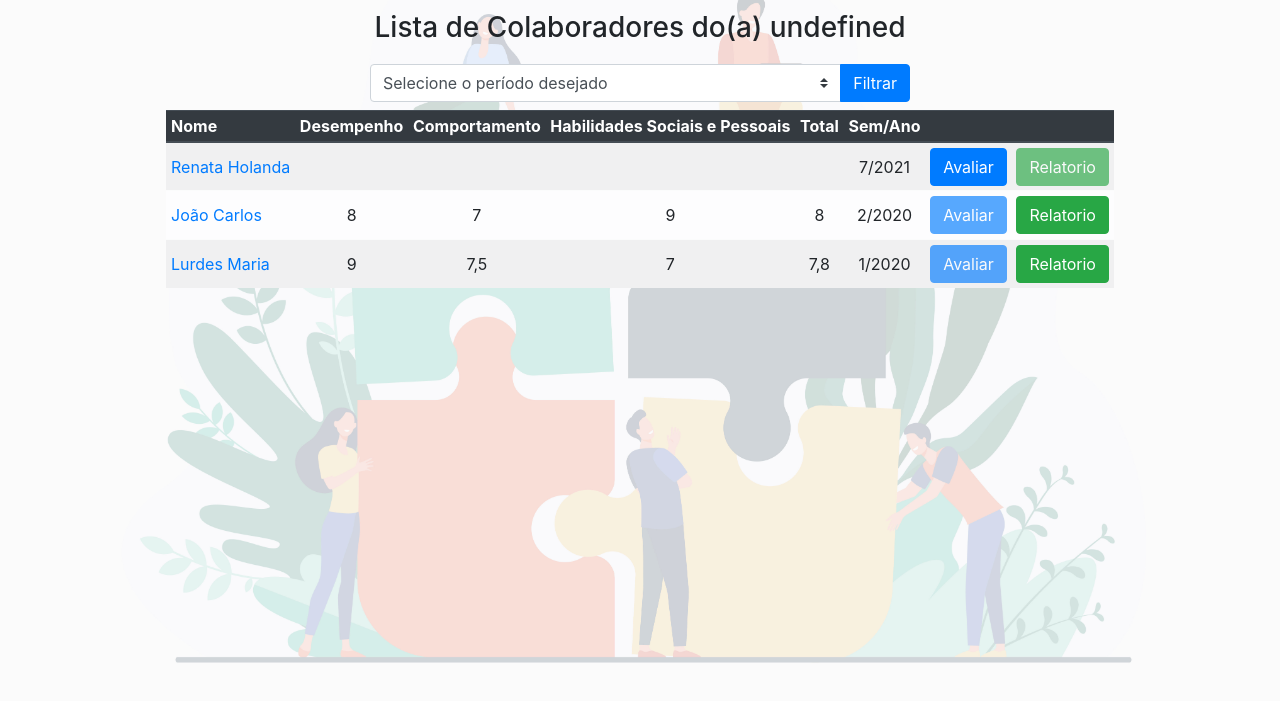
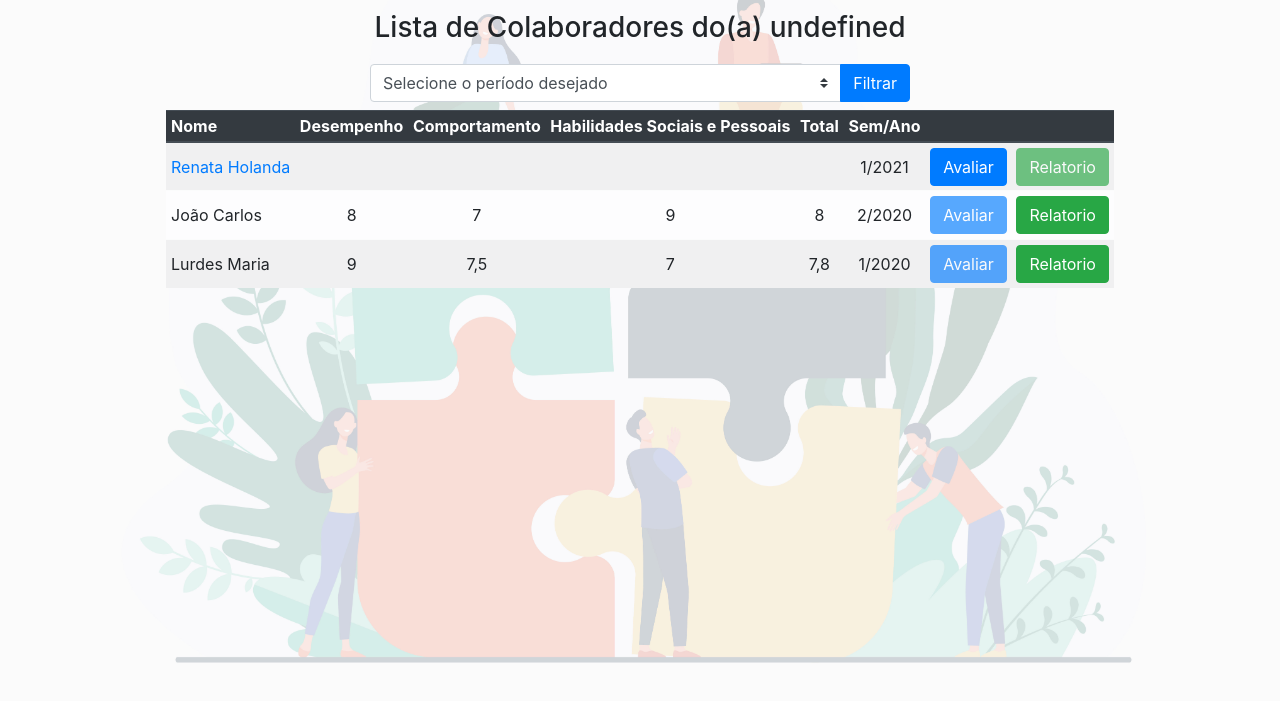
Before and after one commit to ricardomoreirausp/gestao_empresarial, a website: page colaboradores.html in a window 1280 px wide. Shown: the part 147-848 px from the top of the page. Drawn offline with nearby package versions, Linux system fonts and the light colour scheme.

Commit message:
Alteracao semestre e link colaboradores

```diff
--- a/colaboradores.html
+++ b/colaboradores.html
@@ -76,7 +76,7 @@
                             <td class="text-center align-middle"></td>
                             <td class="text-center align-middle"></td>
                             <td class="text-center align-middle"></td>
-                            <td class="text-center align-middle">7/2021</td>
+                            <td class="text-center align-middle">1/2021</td>
                             <td class="text-center align-middle">
                                 <a class="btn btn-primary" href="avaliar.html">Avaliar</a>
                             </td>
@@ -90,7 +90,7 @@
                         </tr>
                         <tr>
                             <td class="align-middle">
-                                <a href="avaliar.html">João Carlos</a>
+                                João Carlos
                             </td>
                             <td class="text-center align-middle">8</td>
                             <td class="text-center align-middle">7</td>
@@ -110,7 +110,7 @@
                         </tr>
                         <tr>
                             <td class="align-middle">
-                                <a href="avaliar.html">Lurdes Maria</a>
+                                Lurdes Maria
                             </td>
                             <td class="text-center align-middle">9</td>
                             <td class="text-center align-middle">7,5</td>
```
